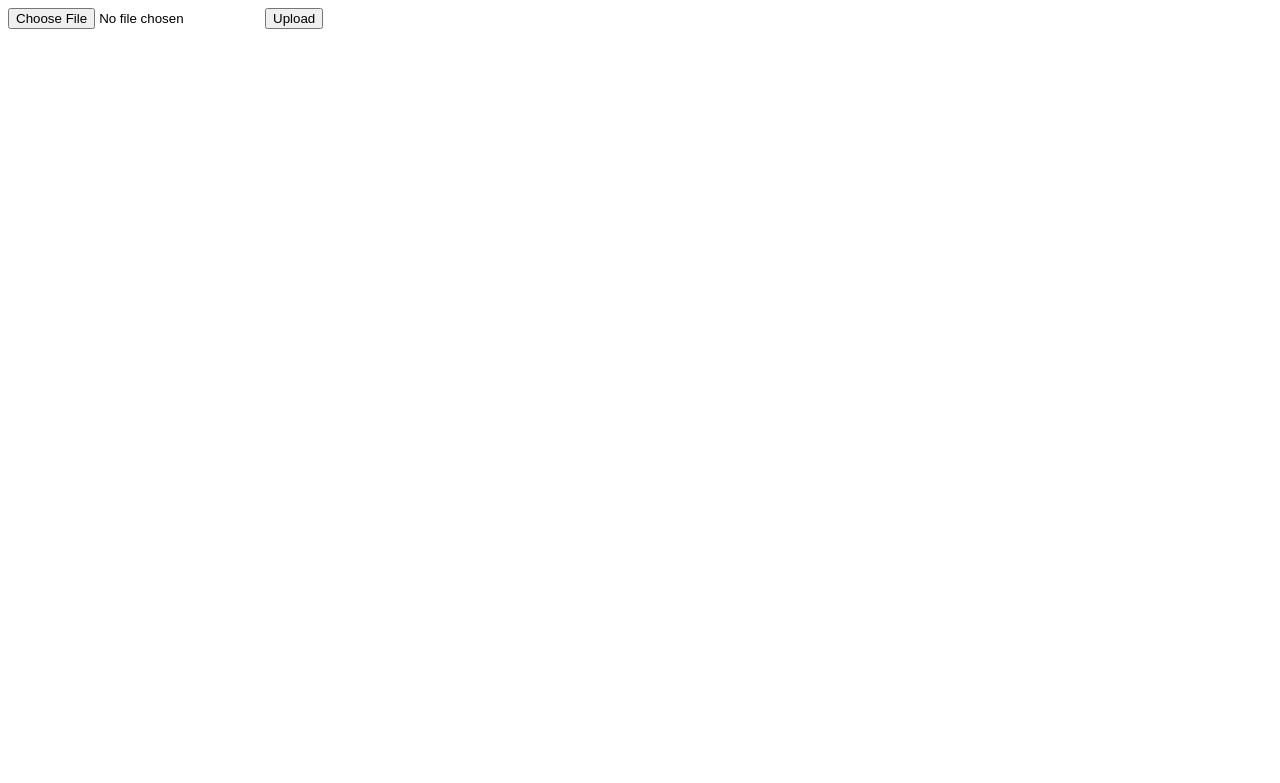
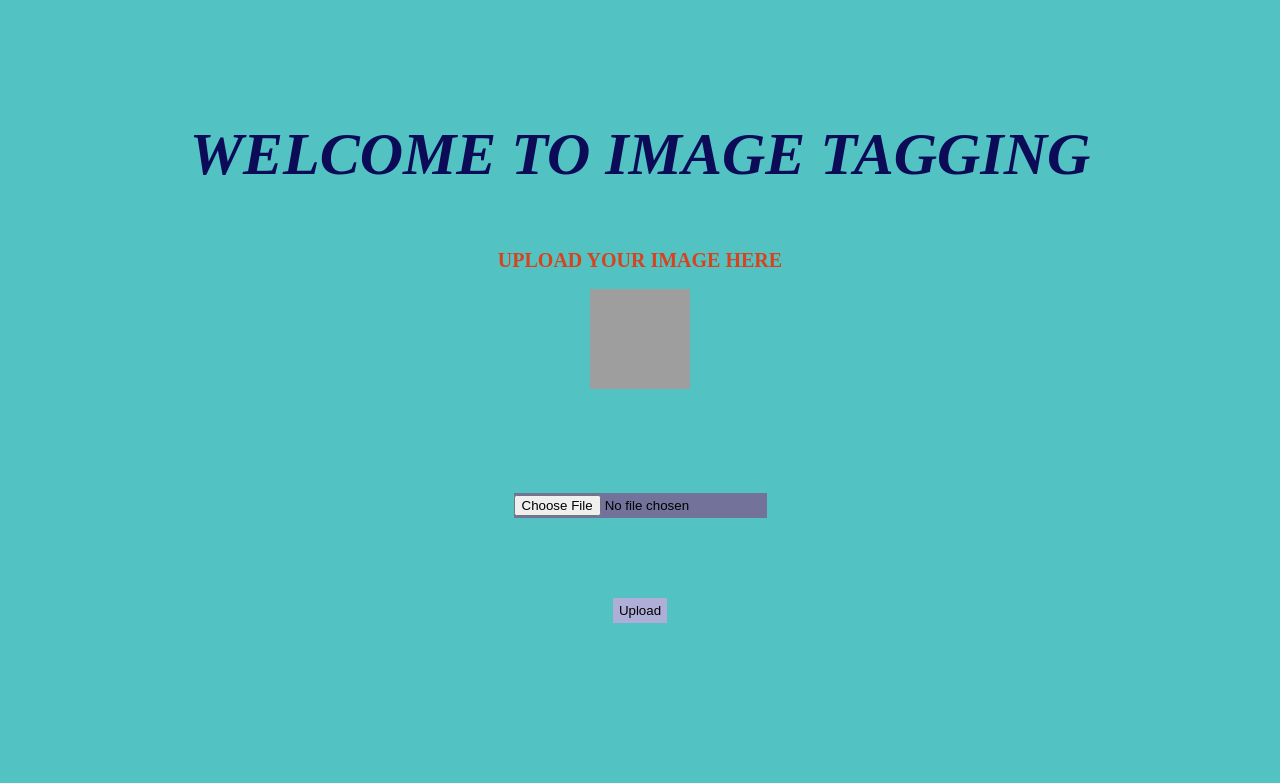
Before and after one commit to BharatDedhia/torch-image-tagging, a Flask app: page / in a window 1280 px wide. Before the commit the part shown is almost empty. Shown: the top 783 px of the page. Run offline with Flask 2, Linux system fonts and the light colour scheme; grey boxes are pictures that could not be loaded.

Commit message:
FINAL UPDATE

```diff
--- a/src/templates/index.html
+++ b/src/templates/index.html
@@ -1,11 +1,68 @@
-<html>
+<!DOCTYPE html>
+<html lang="en">
+
 <head>
+    <meta charset="UTF-8">
+    <meta http-equiv="X-UA-Compatible" content="IE=edge">
+    <meta name="viewport" content="width=device-width, initial-scale=1.0">
     <title>Upload</title>
+
+<style>
+body {
+    background-color: rgb(82, 194, 194);
+}
+
+input {
+    background-color: rgb(124, 179, 160);
+    border: 0px solid;
+    height: 25px;
+    align-content: center;
+}
+
+#fyl {
+    display: block;
+    background-color: rgb(114, 114, 155);
+    margin-left: auto;
+    margin-right: auto;
+    margin-top: 100px;
+}
+
+#upld {
+    display: block;
+    background-color: rgb(174, 174, 216);
+    margin-left: auto;
+    margin-right: auto;
+    margin-top: 80px;
+}
+
+h3 {
+    font-family: 'Times New Roman';
+    font-style: oblique;
+    font-weight: bold;
+    font-size: 60px;
+    text-align: center;
+    color: rgb(11, 11, 87);
+    margin-top: 120px;
+}
+h2{
+    text-align: center;
+    font-size: 20px;
+    color: rgb(216, 67, 29);
+
+}
+
+</style>
 </head>
+<h3>WELCOME TO IMAGE TAGGING</h3>
+<h2>UPLOAD YOUR IMAGE HERE </h2>
+<!-- <h2>👇</h2> -->
+<center><img src="/static/files/42758-backhand-index-pointing-down.gif" alt="description of gif" width="100" height="100" /></center>
+
 <body>
-    <form action = "/success" method = "post" enctype="multipart/form-data">
-        <input type="file" name="file" />
-        <input type = "submit" value="Upload">
+    <form action="/success" method="post" enctype="multipart/form-data">
+        <input type="file" id="fyl" name="file" />
+        <input type="submit" id="upld" value="Upload">
     </form>
 </body>
+
 </html>
```
Also changed, not shown: src/templates/success.html (line endings or trailing spaces).
